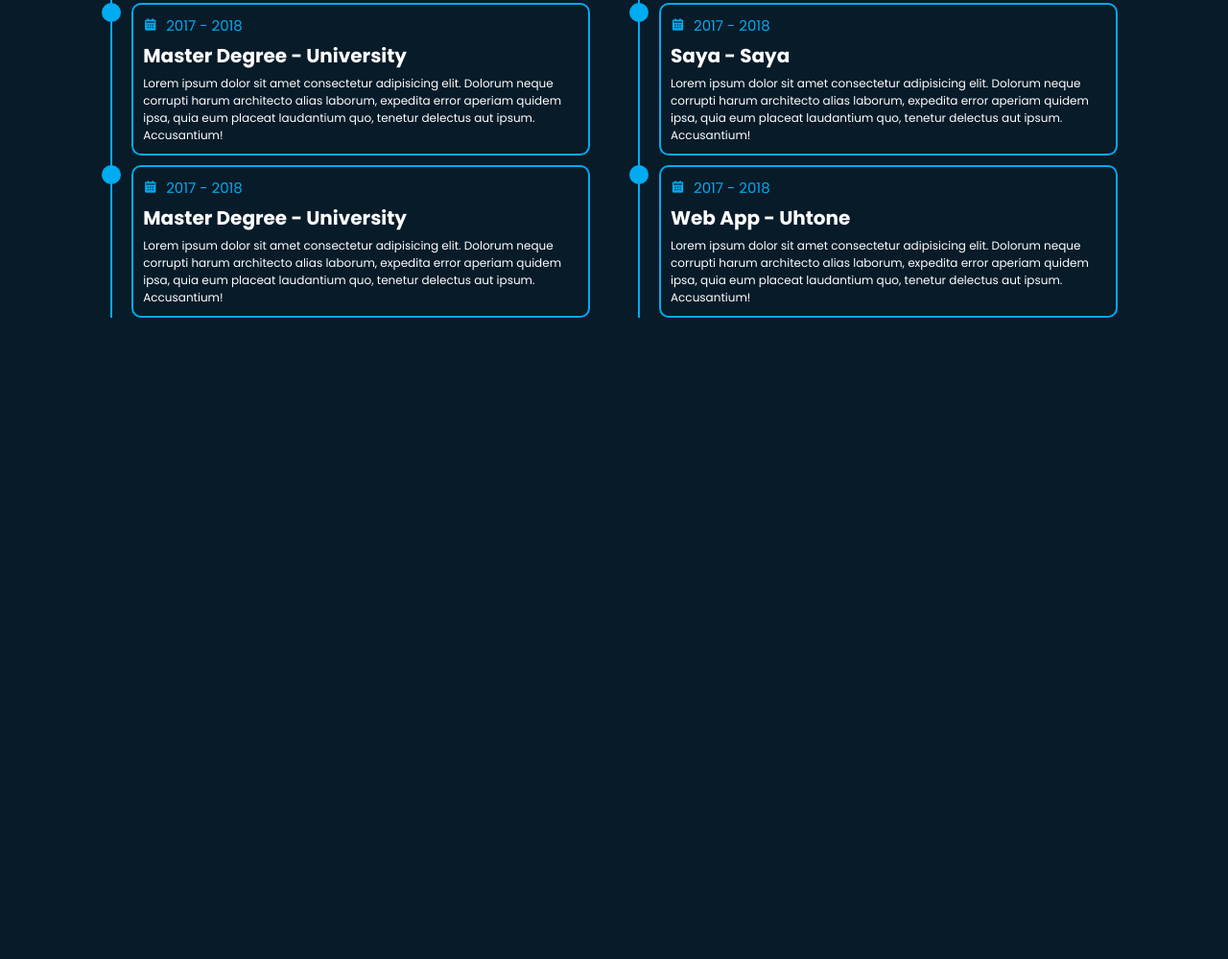
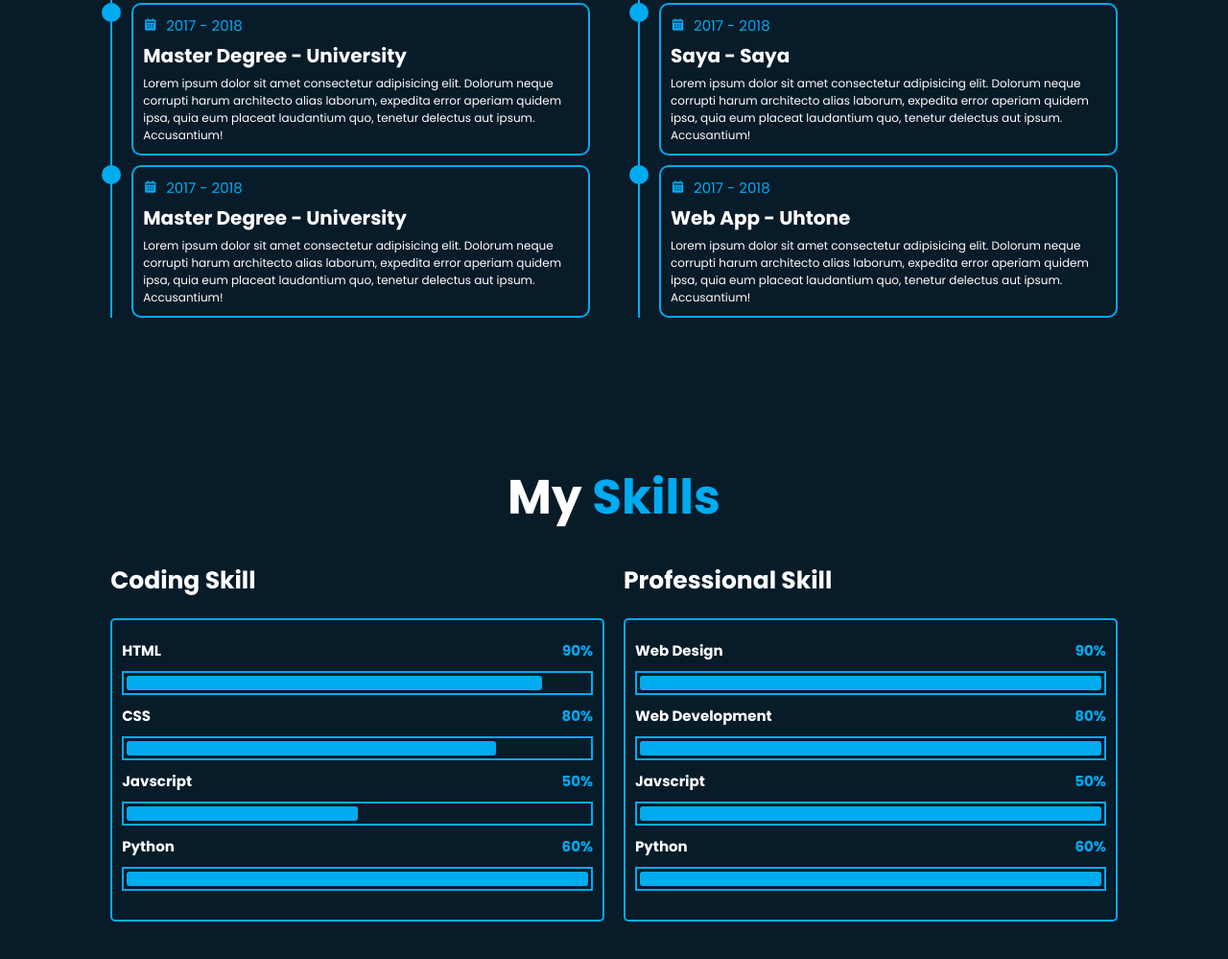
Before and after one commit to SaiMyoMinAung/portfolio-animation, a plain HTML site: page index.html in a window 1280 px wide. Shown: the part 2044-3043 px from the top of the page at 96% size. Before the commit the page ends 2405 px from the top, so only its background shows below. Drawn offline with nearby package versions, Linux system fonts and the light colour scheme.

Commit message:
my skill

```diff
--- a/css/style.css
+++ b/css/style.css
@@ -391,10 +391,10 @@ flex: flex-grow flex-shrink flex-basis
   top: 0;
   left: 0;
   width: 0;
-  height:100%;
+  height: 100%;
   content: "";
   background: var(--second-bg-color);
-  transition: .5s;
+  transition: 0.5s;
 }
 
 .education-column .content:hover::before {
@@ -419,3 +419,64 @@ flex: flex-grow flex-shrink flex-basis
 .education-column .content .year i {
   padding-right: 0.5rem;
 }
+
+/* Skill Section */
+.skill {
+  padding-bottom: 40rem;
+}
+
+.skill-row {
+  display: flex;
+  gap: 2rem;
+  flex-wrap: wrap;
+}
+
+.skill-row .skill-column {
+  flex: 1 1 40rem;
+}
+
+.skill-row .skill-column .title {
+  font-size: 2.5rem;
+  margin-bottom: 2rem;
+}
+
+.skill-box {
+  border: 0.2rem solid var(--main-color);
+  border-radius: 0.5rem;
+  padding: 2rem 1rem;
+}
+
+.skill-box .skill-content .progress h3 {
+  display: flex;
+  font-size: 1.5rem;
+  justify-content: space-between;
+}
+
+.skill-box .skill-content .progress .bar {
+  /* display: block; */
+  height: 2.5rem;
+  padding: 0.3rem;
+  margin: 1rem 0;
+  border: 0.2rem solid var(--main-color);
+
+}
+
+.skill-content .progress .bar span {
+  display: block;
+  height: 100%;
+  /* width: 100%; */
+  border-radius: 0.3rem;
+  background: var(--main-color);
+}
+
+.skill-column:nth-child(1) .skill-content .progress:nth-child(1) .bar span {
+  width: 90%;
+}
+
+.skill-column:nth-child(1) .skill-content .progress:nth-child(2) .bar span {
+  width: 80%;
+}
+
+.skill-column:nth-child(1) .skill-content .progress:nth-child(3) .bar span {
+  width: 50%;
+}
--- a/index.html
+++ b/index.html
@@ -180,6 +180,63 @@
     </section>
 
     <!-- skills section design -->
+    <section class="skill" id="skill">
+      <h2 class="heading">My <span>Skills</span></h2>
+      <div class="skill-row">
+        <div class="skill-column">
+          <h3 class="title">Coding Skill</h3>
+          <div class="skill-box">
+            <div class="skill-content">
+              <div class="progress">
+                <h3>HTML <span>90%</span></h3>
+                <div class="bar"><span></span></div>
+              </div>
+
+              <div class="progress">
+                <h3>CSS <span>80%</span></h3>
+                <div class="bar"><span></span></div>
+              </div>
+
+              <div class="progress">
+                <h3>Javscript <span>50%</span></h3>
+                <div class="bar"><span></span></div>
+              </div>
+
+              <div class="progress">
+                <h3>Python <span>60%</span></h3>
+                <div class="bar"><span></span></div>
+              </div>
+            </div>
+          </div>
+        </div>
+        <div class="skill-column">
+          <h3 class="title">Professional Skill</h3>
+          <div class="skill-box">
+            <div class="skill-content">
+              <div class="progress">
+                <h3>Web Design <span>90%</span></h3>
+                <div class="bar"><span></span></div>
+              </div>
+
+              <div class="progress">
+                <h3>Web Development <span>80%</span></h3>
+                <div class="bar"><span></span></div>
+              </div>
+
+              <div class="progress">
+                <h3>Javscript <span>50%</span></h3>
+                <div class="bar"><span></span></div>
+              </div>
+
+              <div class="progress">
+                <h3>Python <span>60%</span></h3>
+                <div class="bar"><span></span></div>
+              </div>
+            </div>
+          </div>
+        </div>
+      </div>
+    </section>
 
     <!-- contact section design -->
 
```
